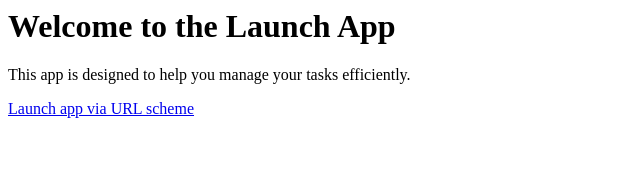
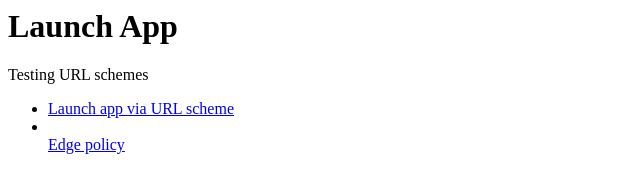
Before and after one commit to gurenius/pages, a plain HTML site: page index.html in a window 1280 px wide. Shown: the whole page, without its empty margins (0-640 px from the left). Drawn offline with Linux system fonts and the light colour scheme.

Commit message:
Update index.html

```diff
--- a/index.html
+++ b/index.html
@@ -3,9 +3,13 @@
 <title>Launch app</title>
 </head>
 <body>
-<h1>Welcome to the Launch App</h1>
-<p>This app is designed to help you manage your tasks efficiently.</p>
+<h1>Launch App</h1>
+<p>Testing URL schemes</p>
 
-<a href="appauth://io.arkyn.work/sap-ad-redirect">Launch app via URL scheme</a>
+<ul>
+  <li><a href="appauth://io.arkyn.work/sap-ad-redirect">Launch app via URL scheme</a></li>
+  <li></li><a href="edge://policy">Edge policy</a></li>
+</ul>
+
 </body>
 </html>
```
